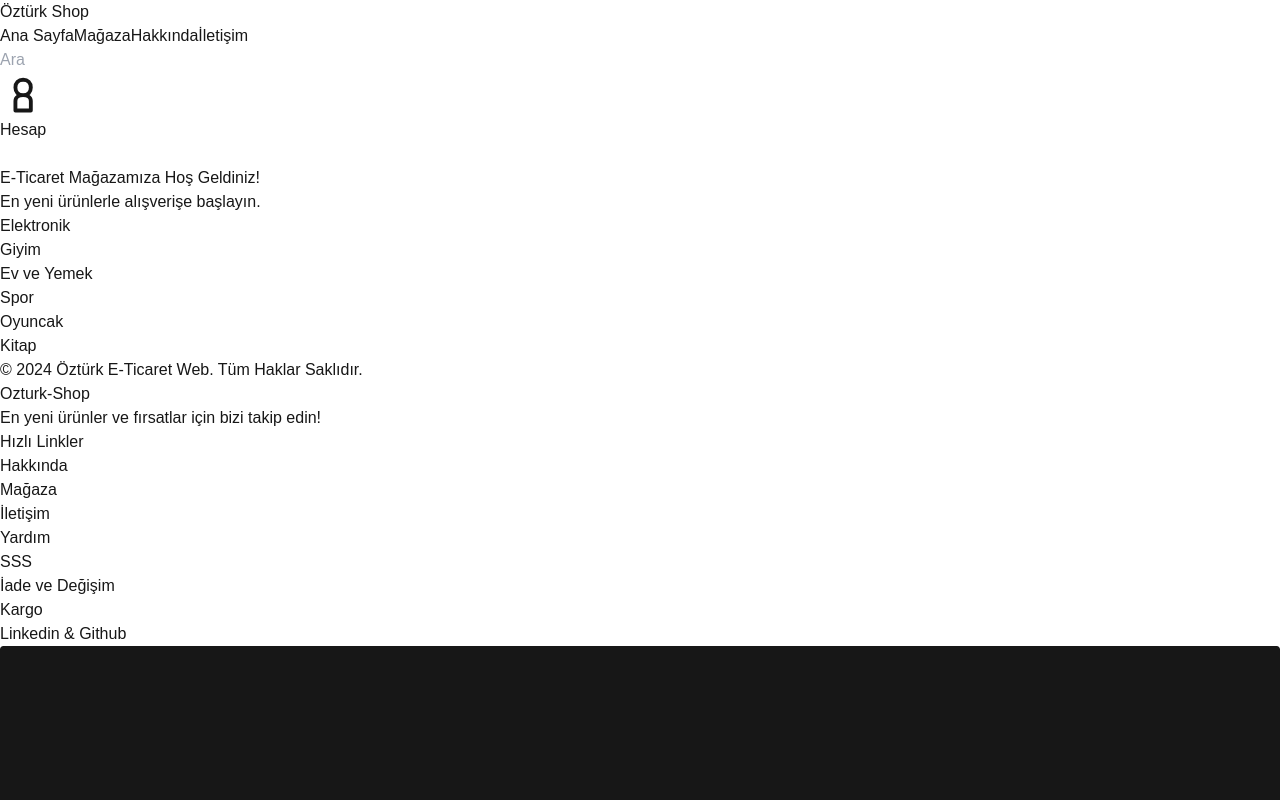
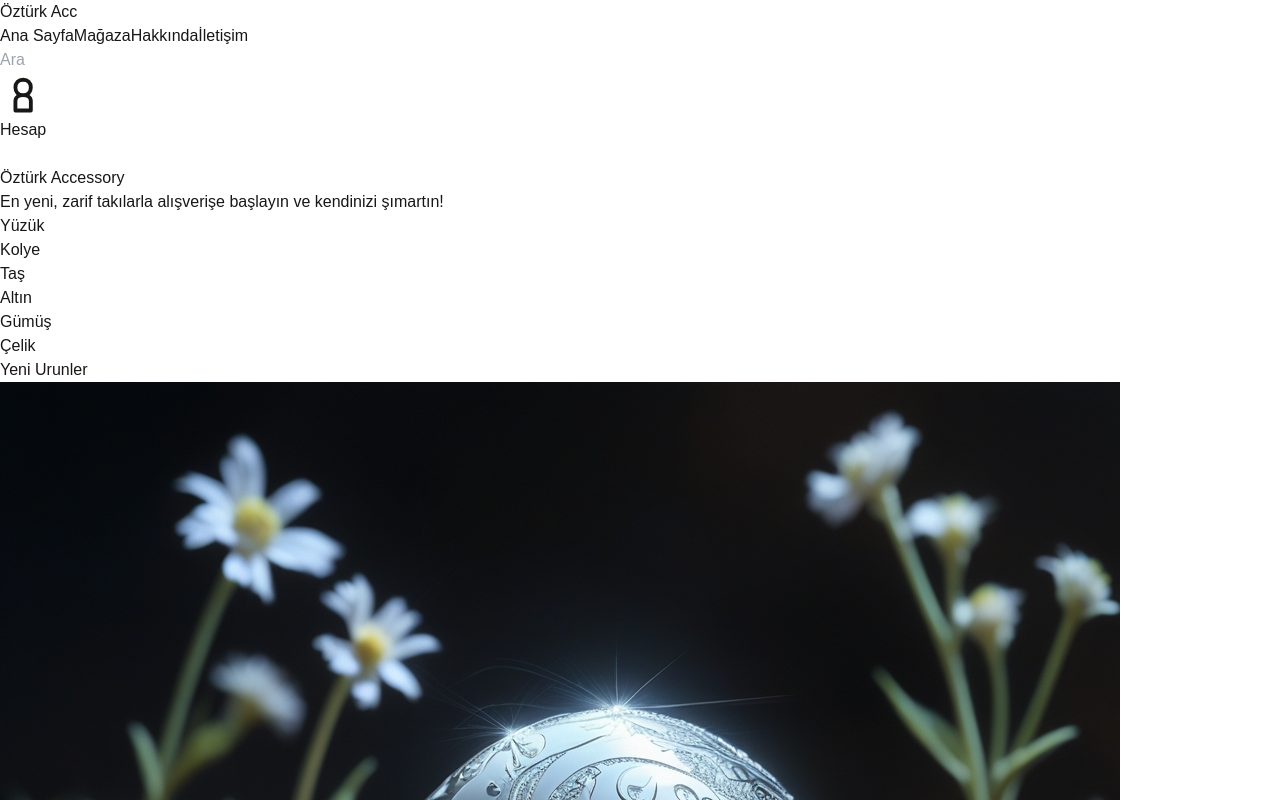
Before and after one commit to ozturksahinyetisir/e-commerce-web, a Next.js app: page / in a window 1280 px wide. Shown: the top 800 px of the page. Built offline with nearby package versions, Linux system fonts and the light colour scheme.

Commit message:
demo products added & bugfix

```diff
--- a/src/app/components/Home/Category.tsx
+++ b/src/app/components/Home/Category.tsx
@@ -2,32 +2,20 @@
 
 const Category = () => {
     const categoryList = [
-        {
-            name: "Elektronik"
-        },
-        {
-            name: "Giyim"
-        },
-        {
-            name: "Ev ve Yemek"
-        },
-        {
-            name: "Spor"
-        },
-        {
-            name: "Oyuncak"
-        },
-        {
-            name: "Kitap"
-        },
+        { name: "Yüzük" },
+        { name: "Kolye" },
+        { name: "Taş" },
+        { name: "Altın" },
+        { name: "Gümüş" },
+        { name: "Çelik" },
     ];
 
     return (
         <div className="my-5">
-            <div className="flex gap-3 md:gap-5 overflow-x-auto whitespace-nowrap px-2">
+            <div className="flex gap-1 md:gap-5 overflow-x-auto whitespace-nowrap justify-center flex-wrap">
                 {categoryList.map((category, index) => (
                     <div
-                        className="border text-slate-500 rounded-full min-w-[100px] p-2 text-center cursor-pointer flex-shrink-0"
+                        className="border text-slate-500 rounded-full flex-shrink-0 flex-grow min-w-0 p-3 text-center cursor-pointer"
                         key={index}
                     >
                         {category.name}
--- a/src/app/components/navbar/Logo.tsx
+++ b/src/app/components/navbar/Logo.tsx
@@ -3,7 +3,7 @@ import Link from 'next/link';
 const Logo = () => {
     return (
         <div className="text-white text-3xl font-semibold cursor-pointer">
-            <Link href="/">Öztürk <span className="text-sm">Shop</span></Link>
+            <Link href="/">Öztürk <span className="text-sm">Acc</span></Link>
          </div>
     );
 }
--- a/src/app/components/navbar/Navbar.tsx
+++ b/src/app/components/navbar/Navbar.tsx
@@ -7,7 +7,7 @@ import User from './User';
 
 const Navbar = () => {
   return (
-    <nav className="bg-blue-600 p-4 shadow-md">
+    <nav className="bg-blue-500 p-4 shadow-md">
       <div className="container mx-auto flex justify-between items-center">
 
         <Logo/>
--- a/src/app/layout.tsx
+++ b/src/app/layout.tsx
@@ -19,7 +19,7 @@ export default function RootLayout({
 }>) {
   return (
     <html lang="en">
-      <body className="antialiased">
+      <body className="bg-blue-50">
         <Navbar />
         {children}
         <Footer />
--- a/src/app/page.tsx
+++ b/src/app/page.tsx
@@ -1,17 +1,24 @@
 import React from "react";
 import Category from "./components/Home/Category";
-
+import Banner from "./components/Home/Banner";
+import Products from "./components/Product/Products";
 
 const Home = () => {
   return (
     <div className="container mx-auto p-4">
       <header className="text-center mb-10">
-        <h1 className="text-4xl font-bold text-blue-600">E-Ticaret Mağazamıza Hoş Geldiniz!</h1>
-        <p className="text-lg mt-2">En yeni ürünlerle alışverişe başlayın.</p>
+      <h1 className="text-5xl font-serif text-gray-800">
+  Öztürk Accessory
+</h1>
+<p className="text-lg text-gray-500 mt-4 font-light">
+  En yeni, zarif takılarla alışverişe başlayın ve kendinizi şımartın!
+</p>
       </header>
 
       <div className="bg-white p-4 rounded-lg shadow-md">
+          <Banner/>
           <Category/>
+          <Products/>
         </div>
 
       <footer className="text-center mt-10 py-4 border-t">
```
Also changed, not shown: src/app/components/Product/ProductCard.tsx (+24 -0 lines).
